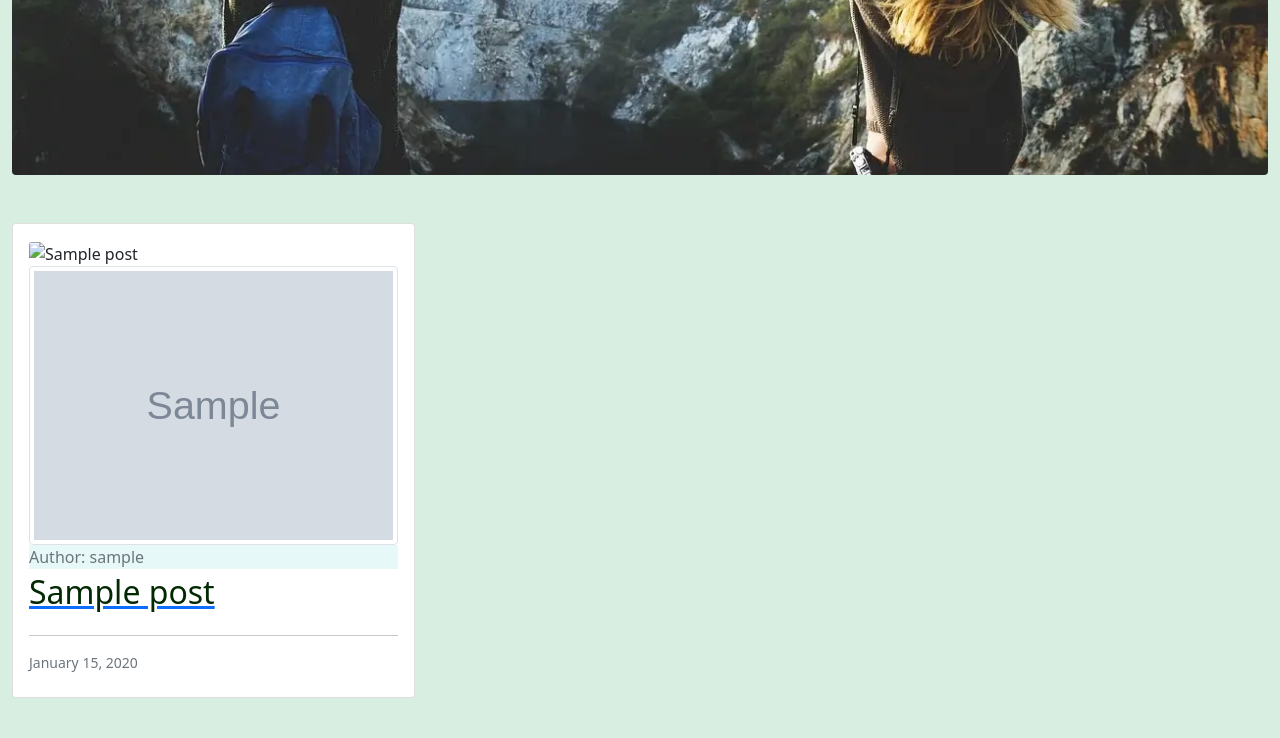
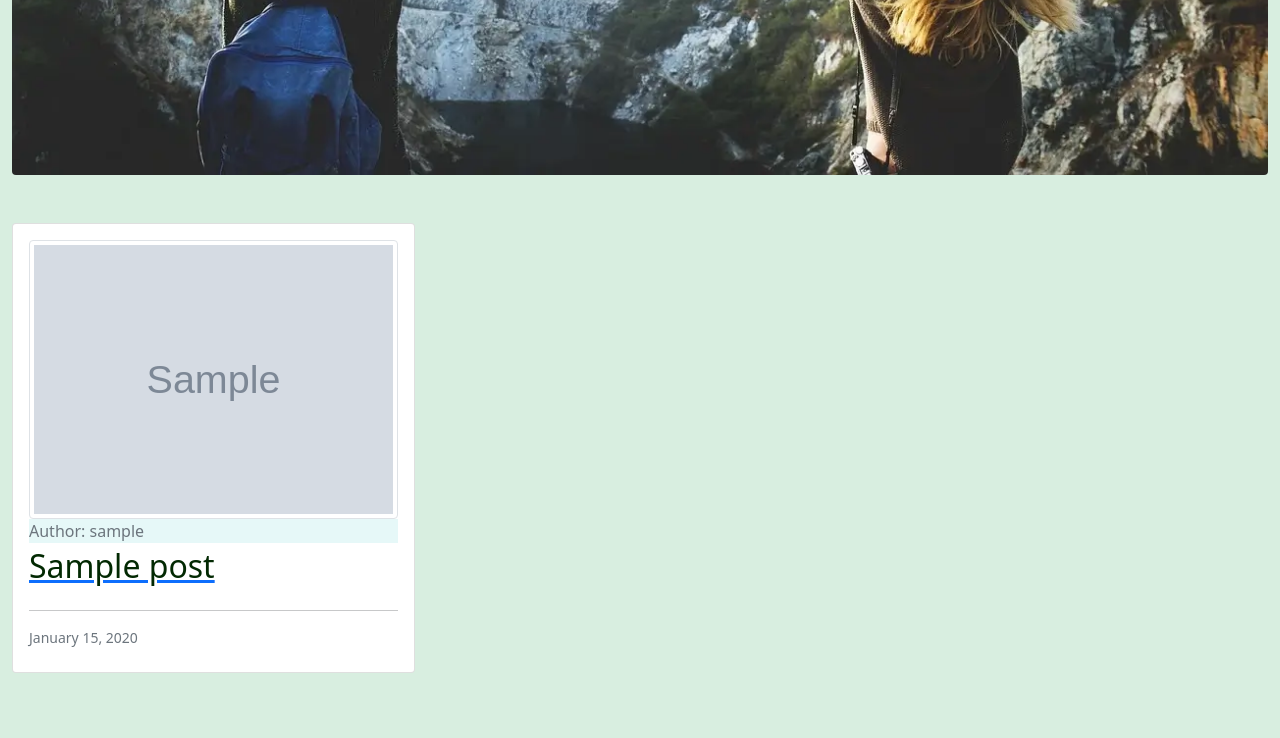
Before and after one commit to farhatamannaislam/TravelWithFun, a Django app: page / in a window 1280 px wide. Shown: the part 880-1618 px from the top of the page. Run offline with Django 4.2, Linux system fonts and the light colour scheme; tables that the repository leaves empty hold one stand-in row (Sample ...).

Commit message:
Fix image place

```diff
--- a/travelblog/templates/travelblog/index.html
+++ b/travelblog/templates/travelblog/index.html
@@ -14,12 +14,6 @@
                     <div class="card h-100">
                         <div class="card-body d-flex flex-column">
                             <div class="image-container">
-                                {% if "placeholder" in post.featured_image.url %}
-                                <img class="card-img-top" src="{% static 'images/default.jpg' %}"
-                                    alt="placeholder image">
-                                {% else %}
-                                <img class="card-img-top" src=" {{ post.featured_image.url }}" alt="{{ post.title }}">
-                                {% endif %}
                                 <div class="image-flash">
                                     <img class="img-thumbnail" src="{{ post.author.profilemodel.image.url }}" alt="img">
                                     <p class="card-text text-muted mb-1 author-custom">Author: {{ post.author }}</p>
```
